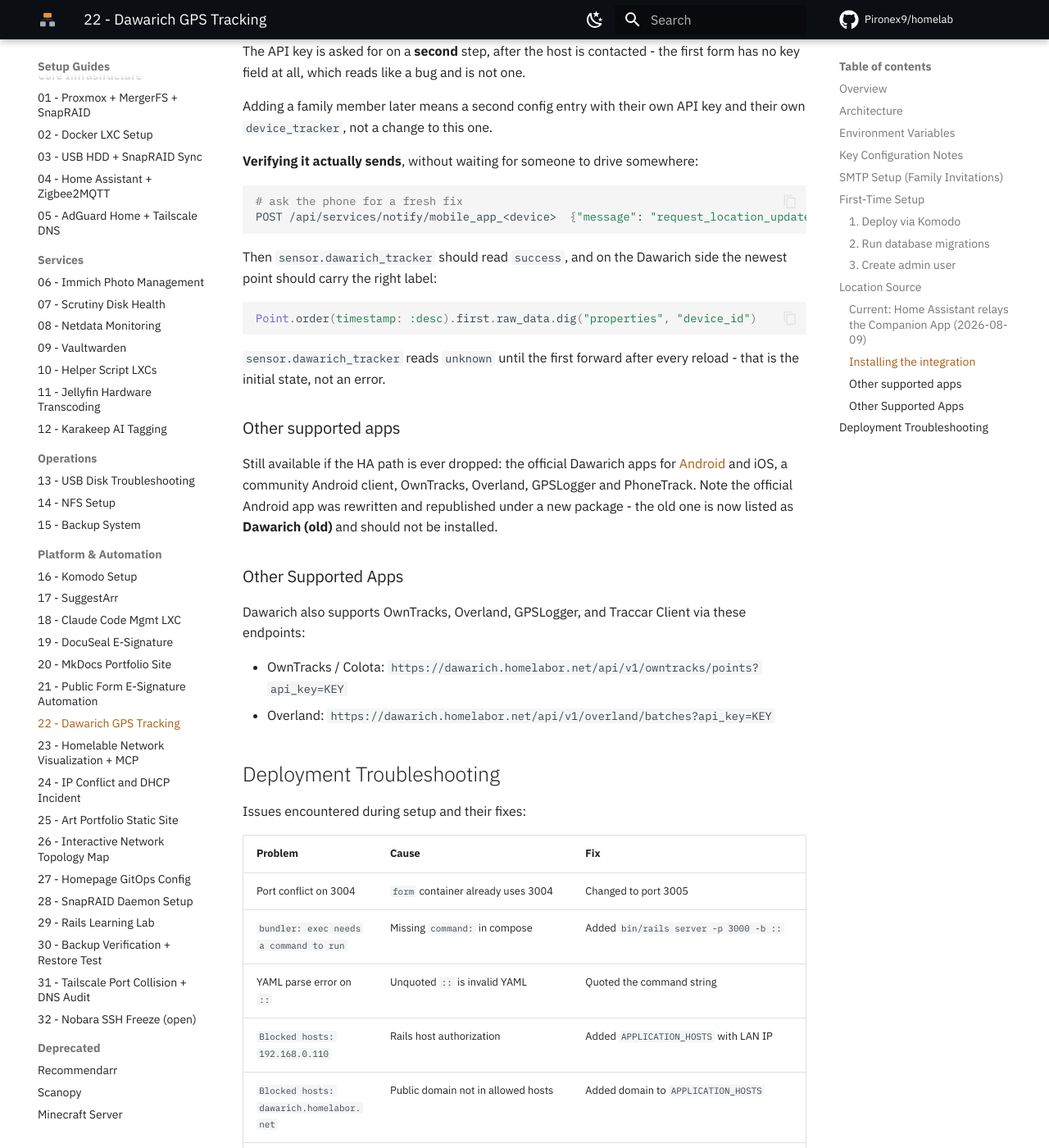
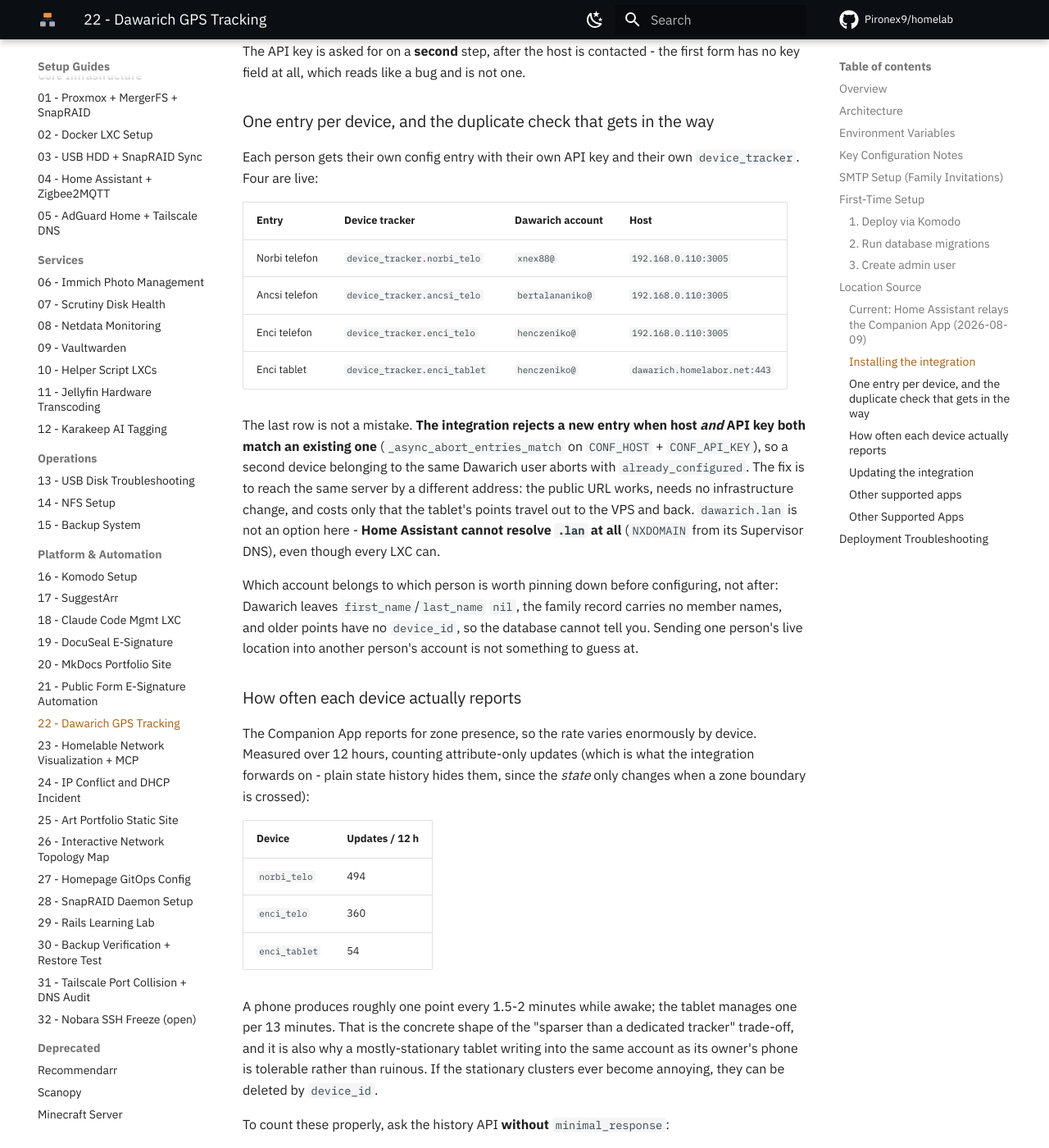
Before and after one commit to Pironex9/homelab, an MkDocs documentation site: the page built from docs/proxmox/22_Dawarich_GPS_Tracking_Setup.md, in a window 1280 px wide and 1400 px high, scrolled down 4794 px. Shown: the whole window at 82% size. Built offline with MkDocs 1.6.1 and Material for MkDocs 9.7.7, drawn with Linux system fonts in a browser that asks for light colours; comment, search, counter and statistics services are not loaded; some of the changed text lies outside the part shown.

Commit message:
feat(dawarich): track all four family devices, and document the update path
Adds Ancsi's and Enci's phones plus Enci's tablet, each as its own config
entry with that person's own API key. Verified per account rather than in
aggregate: points arrive under the right user, labelled with the right
device_id.

Two findings worth keeping. The integration treats host + API key as its
uniqueness key, so a second device for the same Dawarich user aborts with
already_configured - the tablet reaches the same server through the public
URL instead, which needs no infrastructure change. And dawarich.lan is not
an alternative from Home Assistant: HA cannot resolve .lan at all, it gets
NXDOMAIN from the Supervisor DNS while every LXC resolves it fine.

Also records how to update the integration, including the hazard the
pre-release switch creates: with no stable tag in the repository the
switch has to stay on, so every new tag is offered and the -debug builds
have to be skipped by hand. Turn the switch off the day a stable release
appears.

Measured the report rate that the "sparser tracks" caveat was asserting
without evidence: 494 and 360 updates per 12 h for the phones against 54
for the tablet. Counting these needs the history API without
minimal_response, which hides the attribute-only updates that are exactly
what gets forwarded.

Which Dawarich account belongs to which person could not be determined
from the database - names are nil, the family record has no member names,
old points carry no device_id - so it was confirmed rather than guessed.

````diff
--- a/docs/proxmox/22_Dawarich_GPS_Tracking_Setup.md
+++ b/docs/proxmox/22_Dawarich_GPS_Tracking_Setup.md
@@ -133,7 +133,38 @@
 
 The API key is asked for on a **second** step, after the host is contacted - the first form has no key field at all, which reads like a bug and is not one.
 
-Adding a family member later means a second config entry with their own API key and their own `device_tracker`, not a change to this one.
+### One entry per device, and the duplicate check that gets in the way
+
+Each person gets their own config entry with their own API key and their own `device_tracker`. Four are live:
+
+| Entry | Device tracker | Dawarich account | Host |
+|---|---|---|---|
+| Norbi telefon | `device_tracker.norbi_telo` | `xnex88@` | `192.168.0.110:3005` |
+| Ancsi telefon | `device_tracker.ancsi_telo` | `bertalananiko@` | `192.168.0.110:3005` |
+| Enci telefon | `device_tracker.enci_telo` | `henczeniko@` | `192.168.0.110:3005` |
+| Enci tablet | `device_tracker.enci_tablet` | `henczeniko@` | `dawarich.homelabor.net:443` |
+
+The last row is not a mistake. **The integration rejects a new entry when host *and* API key both match an existing one** (`_async_abort_entries_match` on `CONF_HOST` + `CONF_API_KEY`), so a second device belonging to the same Dawarich user aborts with `already_configured`. The fix is to reach the same server by a different address: the public URL works, needs no infrastructure change, and costs only that the tablet's points travel out to the VPS and back. `dawarich.lan` is not an option here - **Home Assistant cannot resolve `.lan` at all** (`NXDOMAIN` from its Supervisor DNS), even though every LXC can.
+
+Which account belongs to which person is worth pinning down before configuring, not after: Dawarich leaves `first_name`/`last_name` `nil`, the family record carries no member names, and older points have no `device_id`, so the database cannot tell you. Sending one person's live location into another person's account is not something to guess at.
+
+### How often each device actually reports
+
+The Companion App reports for zone presence, so the rate varies enormously by device. Measured over 12 hours, counting attribute-only updates (which is what the integration forwards on - plain state history hides them, since the *state* only changes when a zone boundary is crossed):
+
+| Device | Updates / 12 h |
+|---|---|
+| `norbi_telo` | 494 |
+| `enci_telo` | 360 |
+| `enci_tablet` | 54 |
+
+A phone produces roughly one point every 1.5-2 minutes while awake; the tablet manages one per 13 minutes. That is the concrete shape of the "sparser than a dedicated tracker" trade-off, and it is also why a mostly-stationary tablet writing into the same account as its owner's phone is tolerable rather than ruinous. If the stationary clusters ever become annoying, they can be deleted by `device_id`.
+
+To count these properly, ask the history API **without** `minimal_response`:
+
+```
+GET /api/history/period/<iso8601>?filter_entity_id=device_tracker.<device>
+```
 
 **Verifying it actually sends**, without waiting for someone to drive somewhere:
 
@@ -149,6 +180,30 @@
 ```
 
 `sensor.dawarich_tracker` reads `unknown` until the first forward after every reload - that is the initial state, not an error.
+
+### Updating the integration
+
+HACS notices a new tag on its own and flips `update.dawarich_update` to `on`; the update surfaces under Settings > Updates or in HACS itself. The entity supports `INSTALL`, `SPECIFIC_VERSION`, `PROGRESS` and `RELEASE_NOTES` - but **not** `BACKUP`, so nothing is snapshotted before the files are replaced.
+
+```yaml
+service: update.install
+target: {entity_id: update.dawarich_update}
+# data: {version: "1.0.0-beta7"}   # a specific tag, also used to roll back
+
+# a custom integration is not live-reloaded - the restart is mandatory
+service: homeassistant.restart
+```
+
+**Read the version before installing every single time.** Pre-release is switched on for this repository (it has to be - there is no stable tag at all), and the consequence is that *every* new tag is offered, `-debug` builds included. The rule is simply: anything ending in `-debug` gets skipped.
+
+```yaml
+service: update.skip
+target: {entity_id: update.dawarich_update}
+```
+
+The moment the author ships a real stable release, turn `switch.dawarich_pre_release` off. HACS then only offers stable tags and this whole hazard disappears.
+
+If an update misbehaves, `update.install` with an explicit older `version` rolls back, and VM 101 is in the nightly vzdump set as a second line of defence.
 
 ### Other supported apps
 
@@ -184,3 +239,5 @@
 | Family members' phones stop sending, silently | Colota froze or crashed and nothing reports that a tracker went quiet | Dropped the dedicated tracker app entirely; the HA Companion App is now the source, see Location Source above |
 | HACS shows the integration but offers nothing to download | The repository has no stable release, only pre-release tags | Enable *Show beta versions* on the repository, then download the newest non-`-debug` tag |
 | Points in Dawarich all labelled `device_id: Dawarich` | The config entry's **Name** field is sent as `device_id`, and its default is `Dawarich` | Reconfigure the entry with the person's name. The reconfigure form does not prefill the device tracker or API key - re-enter both or they are cleared |
+| Second device for the same person aborts with `already_configured` | The integration treats host + API key as the uniqueness key | Point that entry at the same server by another address - `dawarich.homelabor.net:443` with SSL on. `dawarich.lan` will not work, HA cannot resolve `.lan` |
+| A tracker sensor sits at `unknown` and never sends | No state-change event has fired for that `device_tracker` since the entry was created; a tablet can go 13 minutes between updates | `notify.mobile_app_<device>` with `request_location_update`, then wait. `unknown` is the initial state, not an error |
````
Also changed, not shown: docs/hosts/haos.md (+1 -1 lines).
